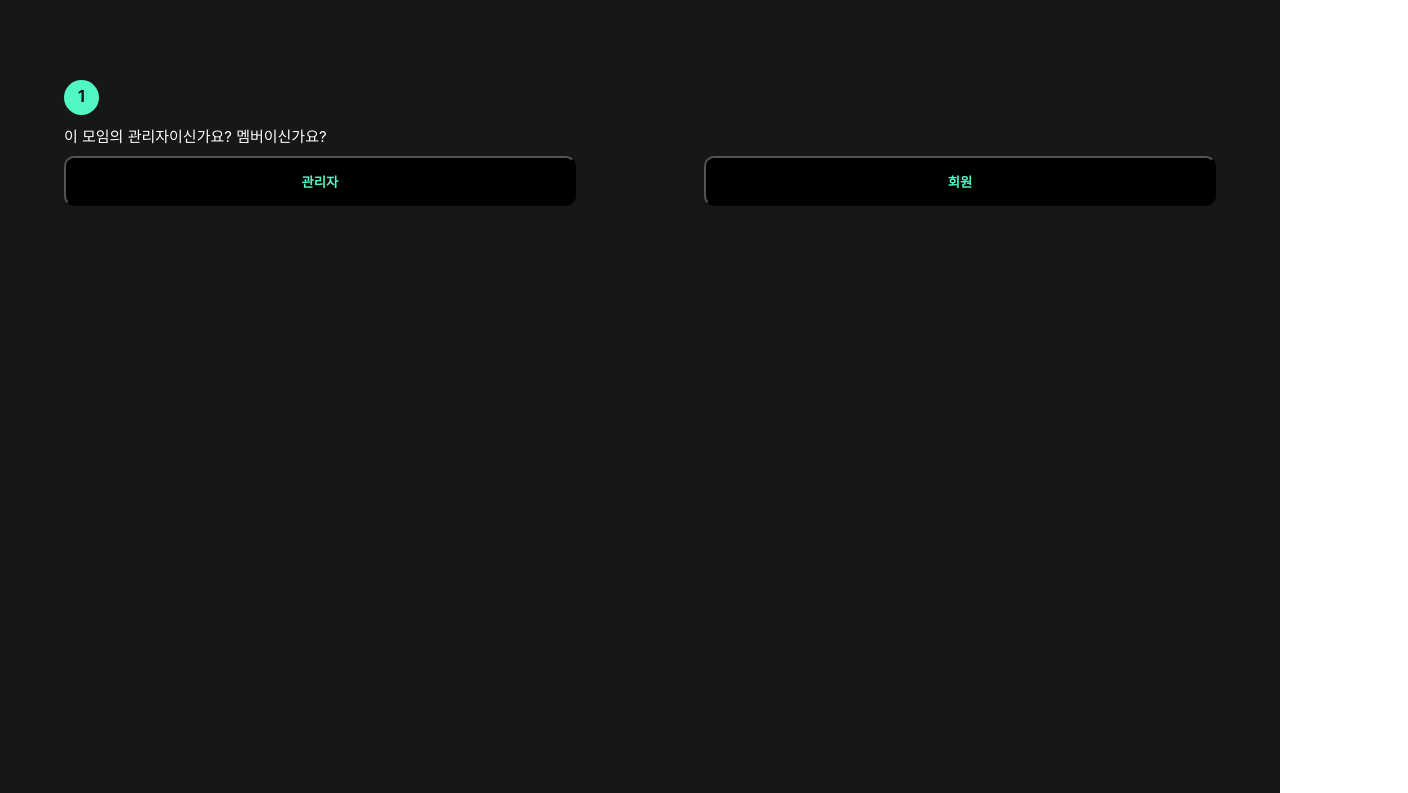
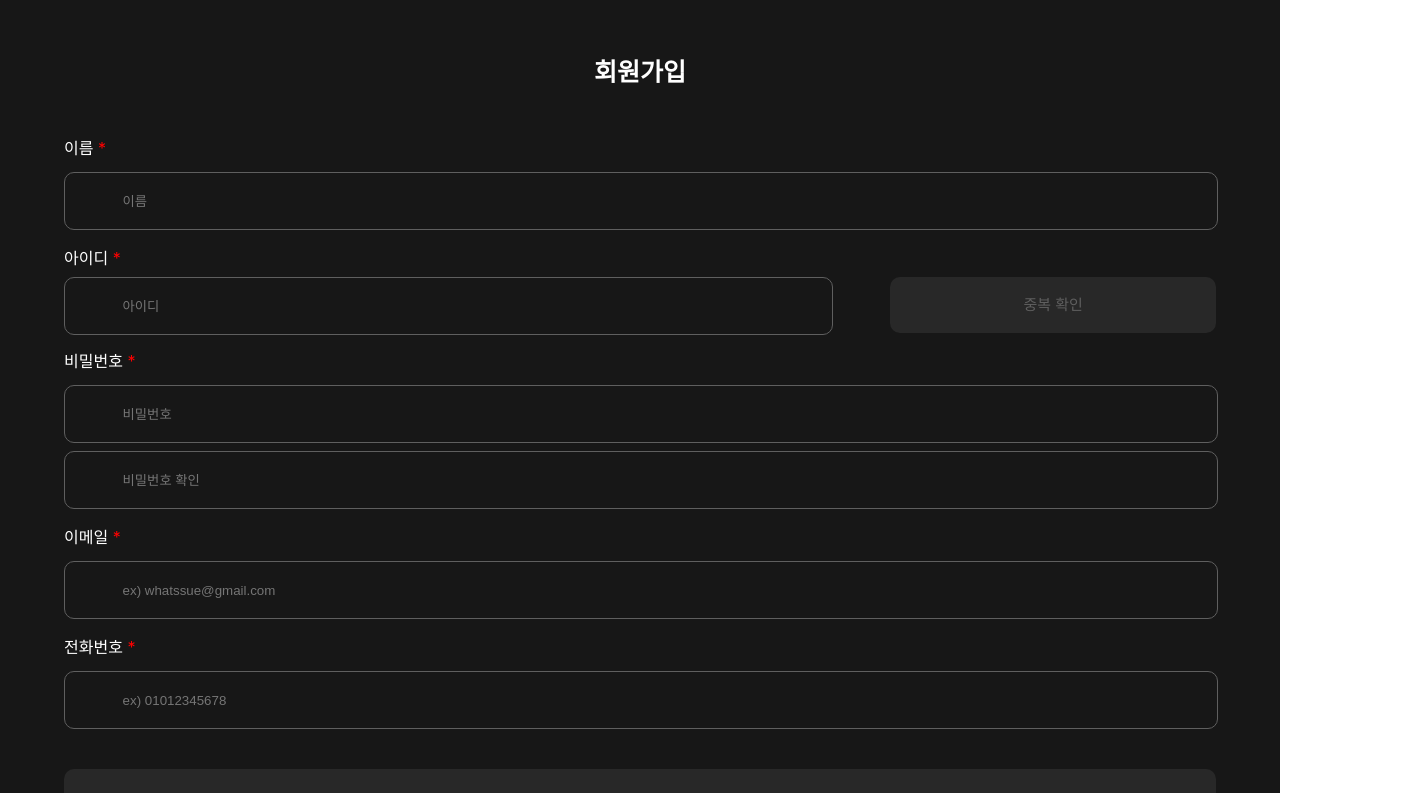
Before and after one commit to whatever-mentoring/Whatssue-FE, a React (Create React App) app: page /join in a window 1280 px wide. Shown: the top 793 px of the page, 1408 px wide, since content can reach past the window. Built offline with nearby package versions, Linux system fonts and the light colour scheme.

Commit message:
Docs: 회원가입 화면 수정 & 캘린더 일정 변경 오류 고침

```diff
--- a/package.json
+++ b/package.json
@@ -19,7 +19,6 @@
     "styled-components": "^6.0.7",
     "web-vitals": "^2.1.4"
   },
-  "proxy": "http://115.85.183.74:8090/",
   "scripts": {
     "start": "react-scripts start",
     "build": "cross-env CI=false react-scripts build",
--- a/src/components/calendar/MyCalendar.container.js
+++ b/src/components/calendar/MyCalendar.container.js
@@ -15,7 +15,10 @@ export default function MyCalendar ({mark, findSchedule, findMonthSchdule, fetch
 
   // 일 변경
   const handleDateChange = (selectedDate) => {
-    console.log(selectedDate);
+    // 전, 후 달의 일정을 선택 시
+    if(moment(value).format("MM") !== moment(selectedDate).format("MM")){
+      fetchData(selectedDate);
+    }
     onChange(selectedDate);
     setNowDate(moment(selectedDate).format("YYYY년 MM월 DD일"));
     findSchedule(selectedDate);
--- a/src/pages/calendar/detail.container.js
+++ b/src/pages/calendar/detail.container.js
@@ -39,6 +39,10 @@ function Detail (){
             requestData
         )
         console.log(response);
+        if(response.status === 200){
+            alert('일정 수정되었습니다.');
+            navigate("/calendar");
+        }
         setIsModify(false);
         // setData(response.data);
     }
@@ -49,7 +53,10 @@ function Detail (){
             `http://115.85.183.74:8090/api/schedule/${parseInt(location.state)}`
         )
         console.log(response);
-        navigate("/calendar");
+        if(response.status === 200){
+            alert('일정 삭제되었습니다');
+            navigate("/calendar");
+        }
     }
 
     // YYYY-MM-DD => YYYY년 MM월 DD일
--- a/src/pages/calendar/register.container.js
+++ b/src/pages/calendar/register.container.js
@@ -38,6 +38,10 @@ function Register (){
             {"Content-Type": "application/json"}
         )
         console.log(response);
+        if(response.status === 200){
+            alert("일정 등록되었습니다.");
+            navigate("/calendar");
+        }
     };
 
     return(
--- a/src/pages/calendar/schedule.container.js
+++ b/src/pages/calendar/schedule.container.js
@@ -63,7 +63,7 @@ function Schedule(){
                 setMarkedDate((prev) => [...prev, e.scheduleDate])
             }
         });
-    }
+    };
 
     // 해당 날짜 스케줄 찾기
     const findSchedule = (e) => {
@@ -77,7 +77,7 @@ function Schedule(){
         const period = parseInt(hour) >= 12 ? "PM" : "AM";
 
         return `${formattedHour < 10 ? `0${formattedHour}` : formattedHour}:${minute} ${period}`;
-    }
+    };
 
 
     return(
--- a/src/pages/user/join.container.js
+++ b/src/pages/user/join.container.js
@@ -1,57 +1,57 @@
 import { useState, useEffect } from "react";
 import * as S from './join.styles.js';
 
-import FirstMaster from "../../components/master/FirstMaster.container.js";
-import SecondMaster from "../../components/master/SecondMaster.container.js";
-import ThirdMaster from "../../components/master/ThirdMaster.container.js"
+function Join (props) {
+    const [data, setData] = useState({
+        name: "",
+        id: "",
+        password: "",
+        email: "",
+        phone: "",
+    });
 
-function Join (){
-    const [page, setPage] = useState(1);
-    const [role, setRole] = useState("");
-
-    // Master 회원가입
-    const pageList = [
-        {page: 2, name: FirstMaster},
-        {page: 3, name: SecondMaster},
-        {page: 4, name: ThirdMaster}
-    ]
-
-    const currentPage = pageList.find((el) => el.page === page);
-    useEffect(() => {}, [page]);
+    const handlePage = async (e) => {
+        console.log(props);
+        props.setPage((prev) => prev + 1);
+    };
 
 
     return (
         <S.MainWrapper>
-            {
-                role === "" ? (
-                    <S.RoleWrapper>
-                        <S.NumWrapper>{page}</S.NumWrapper>
-                        <S.SubTitle>이 모임의 관리자이신가요? 멤버이신가요?</S.SubTitle>
-                        <S.ButtonWrapper>
-                            <S.MasterBtn type='button' onClick={(e) => {setRole("master"); setPage((prev) => prev + 1);}}>관리자</S.MasterBtn>
-                            <S.MemberBtn type='button' onClick={(e) => {setRole("member"); setPage((prev) => prev + 1);}}>회원</S.MemberBtn>
-                        </S.ButtonWrapper>
-                    </S.RoleWrapper>
-                ) : (
-                    role === "master" ? (
-                        <>
-                            <S.RoleWrapper>
-                                <S.NumWrapper>{page}</S.NumWrapper>
-                            </S.RoleWrapper>
-                            {currentPage.page === 4 ? (<currentPage.name setPage={setPage}/>) : (<currentPage.name setPage={setPage}/>)}
-                        </>
-                    ) : (
-                        <S.RoleWrapper>
-                            <S.NumWrapper>{page}</S.NumWrapper>
-                            <S.ButtonWrapper>
-                                <S.MasterBtn type='button' onClick={(e) => setRole("master")}>관리자</S.MasterBtn>
-                                <S.MemberBtn type='button' onClick={(e) => setRole("member")}>회원</S.MemberBtn>
-                            </S.ButtonWrapper>
-                        </S.RoleWrapper>
-                    )
-
-                )
-            }
+            <S.TitleWrapper>회원가입</S.TitleWrapper>
+            <S.MainBox>
+            <S.ContentWrapper>
+                <S.NameWrapper>
+                    <S.NameTxt>이름 <span style={{'color': 'red'}}>*</span></S.NameTxt>
+                    <S.NameInput
+                        placeholder="이름"
+                        value={data.name}
+                        onChange={(e) => setData((prev) => ({...prev, "name": e.target.value}))}
+                    />
+                </S.NameWrapper>
+                <S.NameWrapper>
+                    <S.NameTxt>아이디 <span style={{'color': 'red'}}>*</span></S.NameTxt>
+                    <S.IdContentWrapper>
+                        <S.IdInput placeholder="아이디" value={data.id} onChange={(e) => setData((prev) => ({...prev, id: e.target.value}))}/>
+                        <S.IdCheckBtn active={data.id.length > 0}>중복 확인</S.IdCheckBtn>
+                    </S.IdContentWrapper>
+                </S.NameWrapper>
+                <S.NameWrapper>
+                    <S.NameTxt>비밀번호 <span style={{'color': 'red'}}>*</span></S.NameTxt>
+                    <S.NameInput placeholder="비밀번호"/>
+                    <S.NameInput placeholder="비밀번호 확인"/>
+                </S.NameWrapper>
+                <S.NameWrapper>
+                    <S.NameTxt>이메일 <span style={{'color': 'red'}}>*</span></S.NameTxt>
+                    <S.NameInput placeholder="ex) whatssue@gmail.com"/>
+                </S.NameWrapper>
+                <S.NameWrapper>
+                    <S.NameTxt>전화번호 <span style={{'color': 'red'}}>*</span></S.NameTxt>
+                    <S.NameInput placeholder="ex) 01012345678"/>
+                </S.NameWrapper>
+            <S.NextBtn active={data.name.length > 0} onClick={handlePage}>회원가입</S.NextBtn>
+            </S.ContentWrapper>
+            </S.MainBox>
         </S.MainWrapper>
     )
 };
--- a/src/pages/user/join.styles.js
+++ b/src/pages/user/join.styles.js
@@ -1,56 +1,118 @@
-import styled from 'styled-components'
+import styled from 'styled-components';
 
 export const MainWrapper = styled.div`
     width: 100%;
-    height: 100vh;
+    height: 110vh;
     background-color: #171717;
 
-
-`
-
-export const RoleWrapper = styled.div`
-    width: 100%;
-    padding: 10vh 5% 0 5%;
 `;
 
-export const NumWrapper = styled.div`
-    color: #171717;
-    width: 35px;
-    height: 35px;
-    border-radius: 50px;
-    background-color: #51F8C4;
+export const TitleWrapper = styled.div`
+    color: #fff;
+    font-size: 25px;
+    font-weight: bold;
+    height: 15vh;
     text-align: center;
-    line-height: 32px;
-    font-weight: bold;
-    margin-bottom: 5px;
+    line-height: 18vh;
 `;
 
-export const SubTitle = styled.div`
-    color: #fff;
-    font-size: 15px;
-    margin: 10px 0;
+export const MainBox = styled.div`
+    height: 80vh;
+    display: flex;
+    flex-direction: column;
+    justify-content: space-between;
+
 `;
 
-export const ButtonWrapper = styled.div`
-    width: 100%;
+export const ContentWrapper = styled.div`
+    // width: 90%;
+    margin: 0 5%;
 `;
 
-export const MasterBtn = styled.button`
+export const NameWrapper = styled.div`
+    width: 100%;
+    margin-top: 15px;
+    // margin: 0 5%;
+`;
+
+export const NameTxt = styled.div`
+    color: #fff;
+    margin: 5px 0;
+`;
+
+export const NameInput = styled.input`
+    width: 90%;
+    height: 7vh;
+    padding: 0 5%;
+    margin-top: 1vh;
+    border-radius: 10px;
+    color: #ffffff;
+    border: 1px solid #5F5F5F;
+    background-color: #171717;
+
+    &:focus{
+        outline-color: #51F8C4;
+        color: #51F8C4;
+    }
+`;
+
+export const IdContentWrapper = styled.div`
+    width: 100%;
+    height: 7vh;
+    margin-top: 1vh;
+    display: flex;
+    flex-direction: row;
+`;
+
+export const IdInput = styled.input`
+width: 80%;
+height: 7vh;
+padding: 0 5%;
+margin-right: 5%;
+border-radius: 10px;
+color: #ffffff;
+border: 1px solid #5F5F5F;
+background-color: #171717;
+
+&:focus{
+    outline-color: #51F8C4;
+    color: #51F8C4;
+}
+`;
+
+export const IdCheckBtn = styled.div`
     width: 40%;
-    height: 50px;
+    height: 7vh;
+    line-height: 7vh;
     border-radius: 10px;
-    background-color: #000;
-    color: #51F8C4;
-    margin-right: 5%;
+    background-color: #282828;
+    color: #5F5F5F;
+    text-align: center;
+    font-size: 15px;
+
+    background-color: ${(props) =>
+        props.active ? "#51F8C4" : "#282828"
+    };
+
+    color: ${(props) =>
+        props.active ? "#171717" : "#5F5F5F"
+    };
+`;
+
+export const NextBtn = styled.button`
+    width: 100%;
+    height: 8vh;
+    margin-top: 5vh;
+    border-radius: 10px;
+    border: none;
+    font-size: 15px;
     font-weight: bold;
-`
 
-export const MemberBtn = styled.button`
-    width: 40%;
-    height: 50px;
-    border-radius: 10px;
-    background-color: #000;
-    color: #51F8C4;
-    margin-left: 5%;
-    font-weight: bold;
+    background-color: ${(props) =>
+        props.active ? "#51F8C4" : "#282828"
+    };
+
+    color: ${(props) =>
+        props.active ? "#171717" : "#5F5F5F"
+    };
 `;
--- a/src/pages/user/login.styles.js
+++ b/src/pages/user/login.styles.js
@@ -41,18 +41,18 @@ export const ContentId = styled.input`
     height: 50px;
     color: #fff;
     background-color: #171717;
-    border: 1px solid #51F8C4;
+    border: 1px solid #5F5F5F;
     border-radius: 10px;
     padding: 0 10px;
     margin: 5px 0;
 
     &::-webkit-input-placeholder{
-        color: #51F8C4
+        color: #5F5F5F
     }
 
     &:focus{
-        outline: none
-
+        outline-color: #51F8C4;
+        color: #51F8C4;
     }
 
 `;
@@ -62,22 +62,22 @@ export const ContentPw = styled.input`
     height: 50px;
     color: #fff;
     background-color: #171717;
-    border: 1px solid #51F8C4;
+    border: 1px solid #5F5F5F;
     border-radius: 10px;
     padding: 0 10px;
     margin: 5px 0;
 
     &::-webkit-input-placeholder{
-        color: #51F8C4
+        color: #5F5F5F
     }
 
     &::-ms-input-placeholder{
-        color: #51F8C4
+        color: #5F5F5F
     }
 
     &:focus{
-        outline: none
-
+        outline-color: #51F8C4;
+        color: #51F8C4;
     }
 `;
 
```
